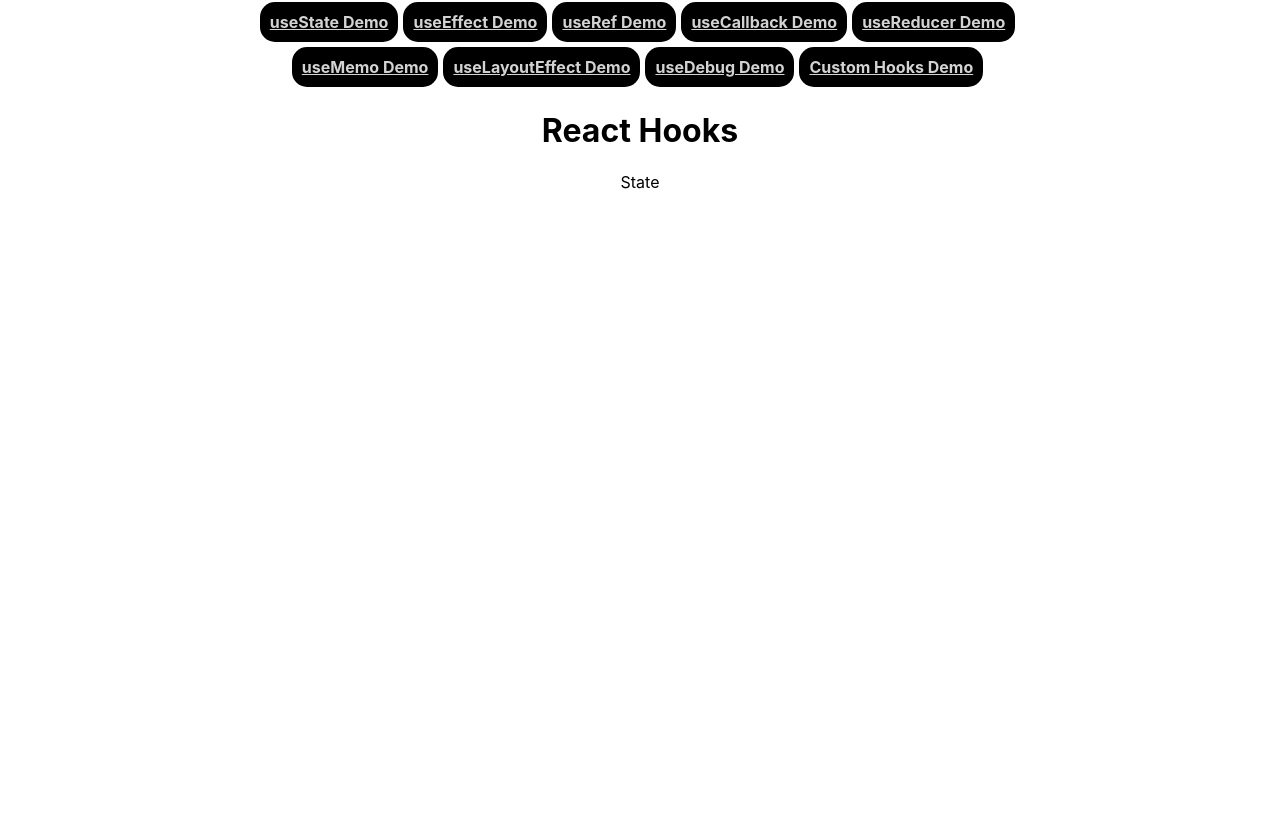
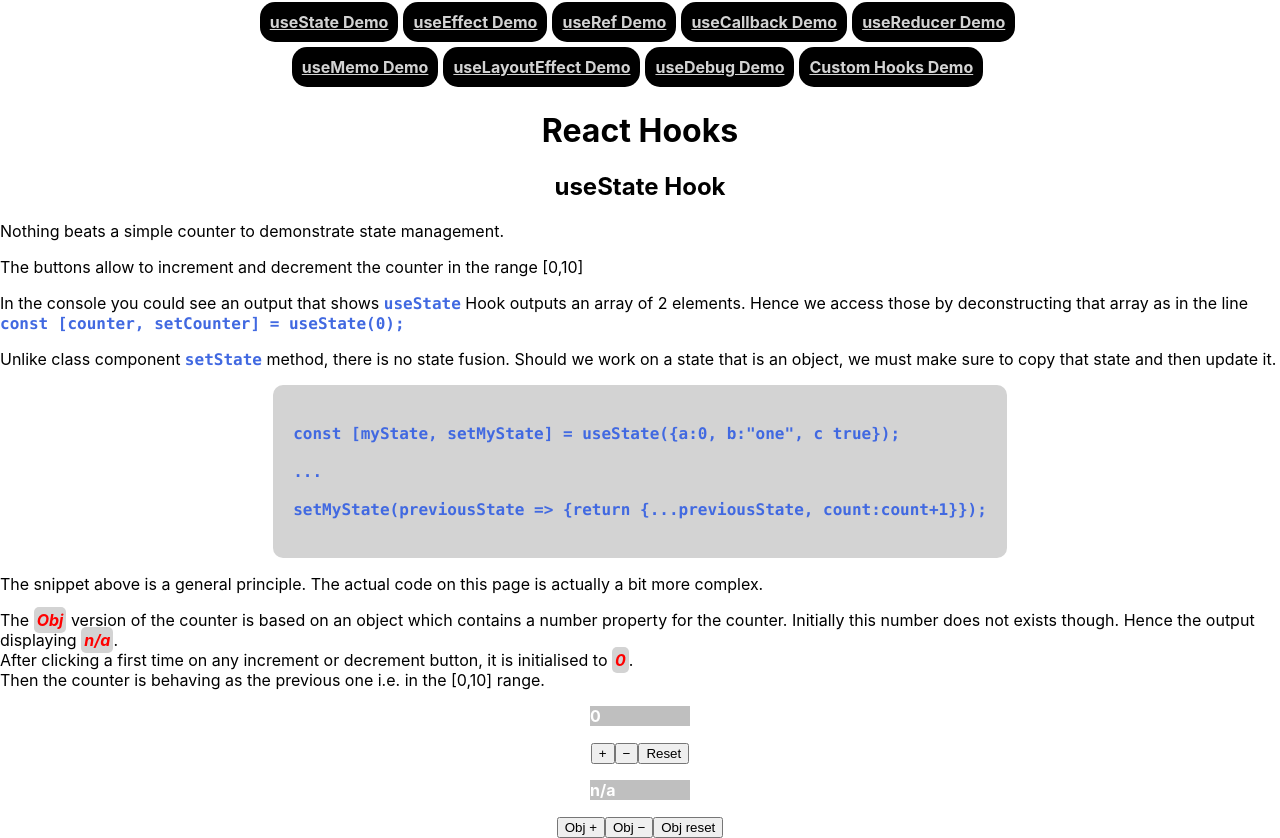
Before and after one commit to UchiTesting/UT-React-Hooks, a React (Create React App) app: page / in a window 1280 px wide. Before the commit the page ends 800 px from the top, so only its background shows below. Built offline with nearby package versions, Linux system fonts and the light colour scheme.

Commit message:
Implemented UseStateDemo

```diff
--- a/src/components/UseStateDemo.jsx
+++ b/src/components/UseStateDemo.jsx
@@ -1,5 +1,95 @@
+import { useState } from "react";
+
 const UseStateDemo = () => {
-    return <div>State</div>
+    const [counter, setCounter] = useState(0);
+
+    const initialState = {
+        a: 0,
+        b: "One",
+        c: 2.0
+    };
+
+    const whatIsState = useState(initialState);
+
+    const [objState, setObjState] = whatIsState;
+
+    console.log(whatIsState);
+
+    const handleIncrement = (e) => {
+        e.preventDefault();
+        if (counter < 10)
+            setCounter(c => c + 1);
+    }
+
+    const handleDecrement = (e) => {
+        e.preventDefault();
+        if (counter > 0)
+            setCounter(c => c - 1);
+    }
+
+    const handleReset = (e) => {
+        e.preventDefault();
+        setCounter(c => 0);
+    }
+
+    const handleObjIncrement = (e) => {
+        e.preventDefault();
+
+        setObjState(pState => {
+
+            if ('objCount' in pState && pState.objCount >= 10) return { ...pState };
+
+            return ('objCount' in pState) ? { ...pState, objCount: (pState.objCount + 1) } : { ...pState, objCount: 0 };
+
+        });
+    }
+
+    const handleObjDecrement = (e) => {
+        e.preventDefault();
+
+
+        setObjState(pState => {
+            if ('objCount' in pState && pState.objCount <= 0) return { ...pState };
+
+            return ('objCount' in pState) ? { ...pState, objCount: (pState.objCount - 1) } : { ...pState, objCount: 0 }
+        });
+
+    }
+
+    const handleObjReset = (e) => {
+        e.preventDefault();
+        setObjState(initialState);
+
+    }
+
+    return (<div>
+        <h2>useState Hook</h2>
+        <p>Nothing beats a simple counter to demonstrate state management.</p>
+        <p>The buttons allow to increment and decrement the counter in the range [0,10]</p>
+        <p>In the console you could see an output that shows <code>useState</code> Hook outputs an array of 2 elements. Hence we access those by deconstructing that array as in the line <code>const [counter, setCounter] = useState(0)&#59;</code></p>
+        <p>Unlike class component <code>setState</code> method, there is no state fusion. Should we work on a state that is an object, we must make sure to copy that state and then update it.</p>
+
+        <pre><code>{`
+const [myState, setMyState] = useState({a:0, b:"one", c true});
+
+...
+
+setMyState(previousState => {return {...previousState, count:count+1}});
+        `}</code></pre>
+        <p>The snippet above is a general principle. The actual code on this page is actually a bit more complex.</p>
+        <p>The <em>Obj</em> version of the counter is based on an object which contains a number property for the counter. Initially this number does not exists though. Hence the output displaying <em>n/a</em>. <br />
+            After clicking a first time on any increment or decrement button, it is initialised to <em>0</em>. <br />
+            Then the counter is behaving as the previous one i.e. in the [0,10] range.</p>
+
+        <p className="output">{counter}</p>
+        <button onClick={handleIncrement}>&#43;</button>
+        <button onClick={handleDecrement}>&minus;</button>
+        <button onClick={handleReset}>Reset</button><br />
+        <p className="output">{(objState.objCount || objState.objCount === 0) ? objState.objCount : "n/a"}</p>
+        <button onClick={handleObjIncrement}>Obj &#43;</button>
+        <button onClick={handleObjDecrement}>Obj &minus;</button>
+        <button onClick={handleObjReset}>Obj reset</button>
+    </div>)
 }
 
 export default UseStateDemo;
```
